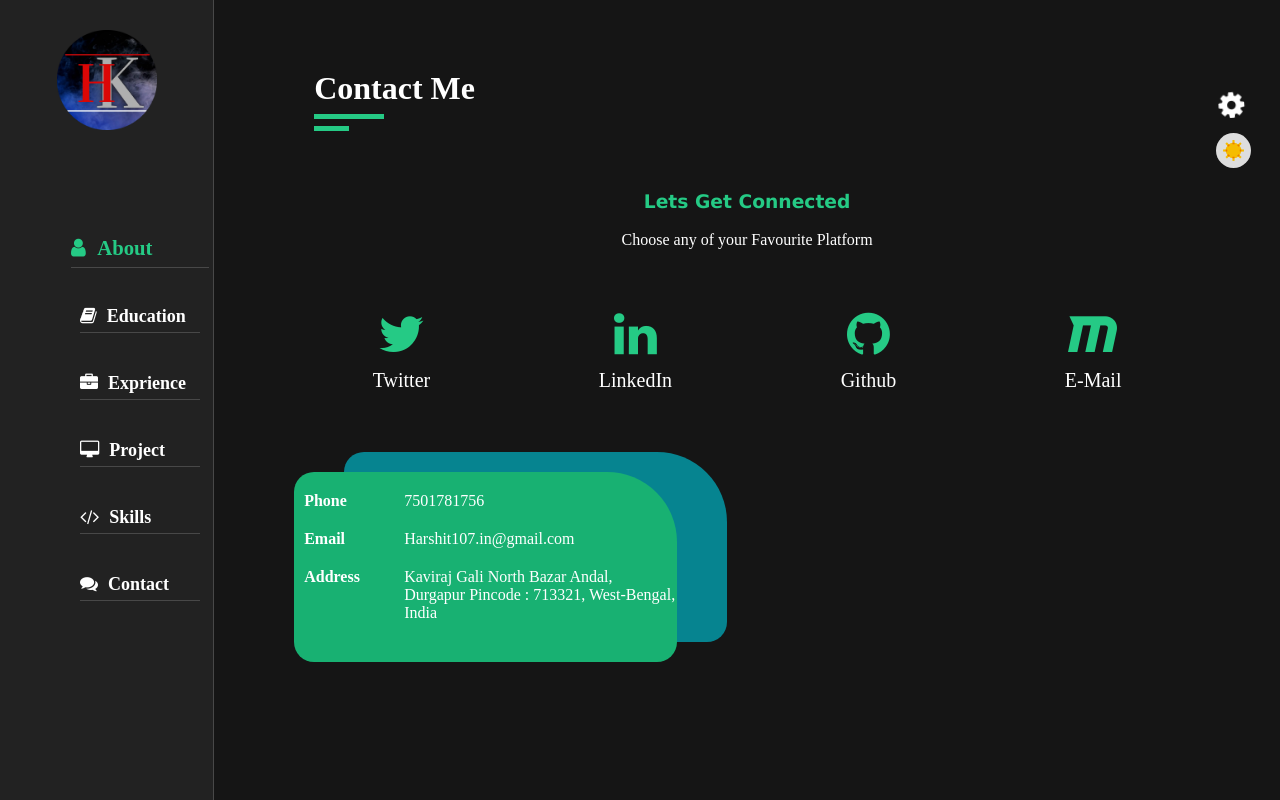
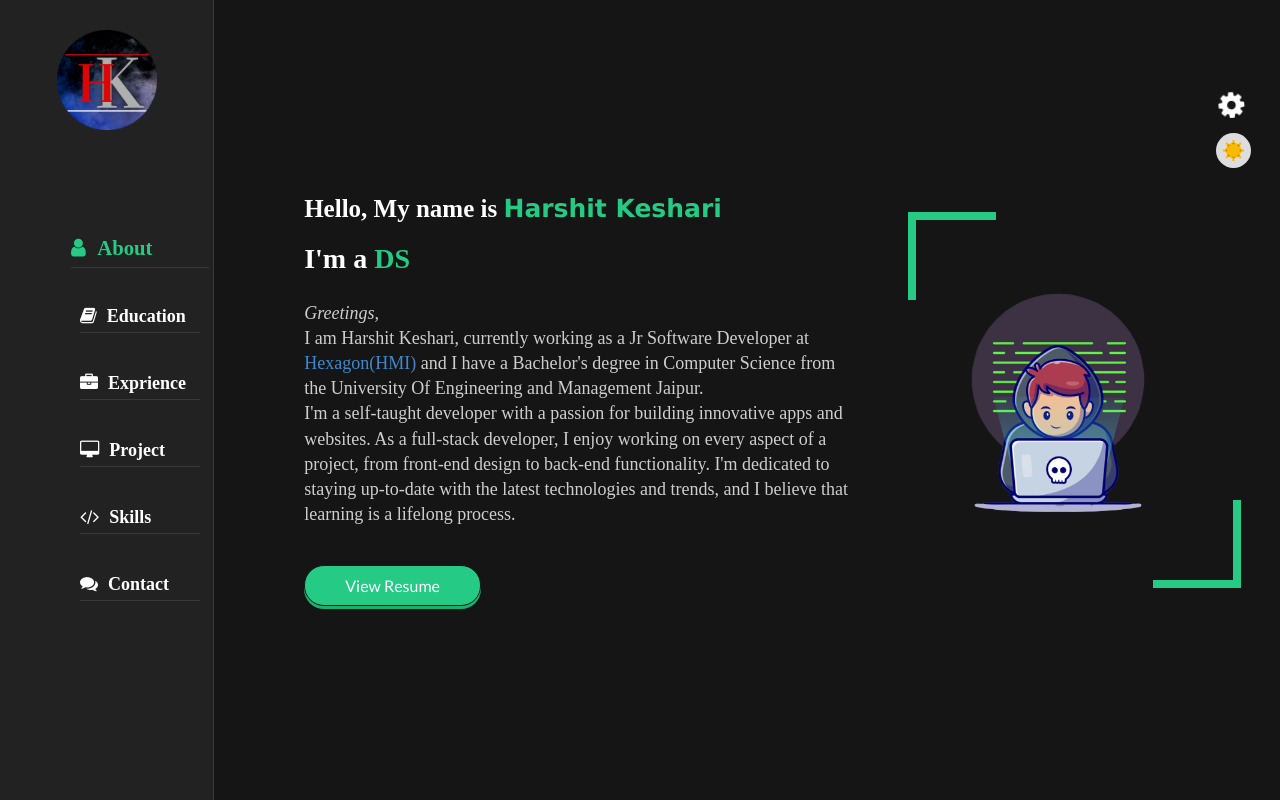
Before and after one commit to Harshit107/React-Website, a React (Create React App) app: page / in a window 1280 px wide. Built offline with nearby package versions, Linux system fonts and the light colour scheme; a web font is replaced by a local one.

Commit message:
All link update in contact

```diff
--- a/src/HomePage.js
+++ b/src/HomePage.js
@@ -6,7 +6,7 @@ import ThemeChanger from './component/ThemeManager/ThemeChanger';
 
 const HomePage = () => {
 
-  const [loadingComponent, setLoadingComponent] = useState(5);
+  const [loadingComponent, setLoadingComponent] = useState(0);
   const handleNewComponentChangeReq = function(index) {
     setLoadingComponent(index)
   };
--- a/src/component/UI/Button.js
+++ b/src/component/UI/Button.js
@@ -3,7 +3,7 @@ import './Button.css'
 
 const Button = (props) => {
    return (
-     <button className='custom__button'>{props.children}</button>
+     <button className='custom__button' onClick={props.handleClick}>{props.children}</button>
    )
 }
 export default Button;
--- a/src/component/UI/IconBox.js
+++ b/src/component/UI/IconBox.js
@@ -1,9 +1,10 @@
 import "./IconBox.css";
 
 const IconBox = (props) => {
+  let containerClassName = `icon-box__container ${props.className}`
   let logoClassName = `icon-box__container_img  fa fa-brands fa-${props.brandName}`;
   return (
-    <div className="icon-box__container">
+    <div className={containerClassName}>
       <i className={logoClassName}></i>
       <div className="icon-box__container_name">{props.logoName}</div>
     </div>
--- /dev/null
+++ b/src/component/UI/PopupModal.css
@@ -0,0 +1,34 @@
+.popup-modal {
+  position: fixed;
+  top: 50%;
+  left: 50%;
+  transform: translate(-50%, -50%);
+  z-index: 9999;
+  width: 80%;
+  max-width: 600px;
+  background-color: var(--matching-bg-color);
+  padding: 20px;
+  border-radius: 30px;
+  box-shadow: 0px 2px 10px rgba(0, 0, 0, 0.2);
+}
+
+.popup-modal h2 {
+  font-size: 24px;
+  font-weight: bold;
+  margin: 0 0 10px;
+  margin-bottom: 30px;
+}
+
+.popup-modal p {
+  font-size: 18px;
+}
+
+
+
+.popup-modal button:focus {
+  outline: none;
+}
+
+.popup-modal button:hover {
+  background-color: var(--primary-bg-color);
+}
--- /dev/null
+++ b/src/component/UI/PopupModal.js
@@ -0,0 +1,15 @@
+import "./PopupModal.css";
+import Button from './Button';
+
+function PopupModal(props) {
+  return (
+    <div className="popup-modal">
+      <h2>{props.title}</h2>
+      <p>{props.content}</p>
+      <p>{props.contentMore}</p>
+      <Button handleClick={props.closePopupModal}>Close</Button>
+    </div>
+  );
+}
+
+export default PopupModal;
--- a/src/component/contact/Contact.css
+++ b/src/component/contact/Contact.css
@@ -1,12 +1,12 @@
 
 .contact__container_connection_message{
     text-align: center;
-    margin-top: 60px;
+    margin-top: 40px;
 }
 
 .contact_logo_container{
   width: 100%;
-  margin-top: 50px;
+  margin-top: 40px;
   display: flex;
   justify-content: space-evenly;
 
@@ -42,3 +42,8 @@
   min-width: 100px;
 
 }
+
+
+.contact__open-mail {
+  cursor: pointer;
+}
--- a/src/component/contact/Contact.js
+++ b/src/component/contact/Contact.js
@@ -1,10 +1,29 @@
 import Header from "../Header/Header";
 import IconBox from "../UI/IconBox";
 import "./Contact.css";
+import React, { useState } from "react";
+import PopupModal from "../UI/PopupModal";
 
 const Contact = () => {
+
+    const [showPopupModal, setShowPopupModal] = useState(false);
+
+    const handlePopupModalToggle = () => {
+      console.log("H");
+      setShowPopupModal(!showPopupModal);
+    };
+
   return (
     <div className="contact__container">
+      {showPopupModal && (
+        <PopupModal
+          title="Contact via Email"
+          content="Gmail : Harshit107.in@gmail.com "
+          contentMore="Site : Contact@harshit107.in"
+          closePopupModal={handlePopupModalToggle}
+        />
+      )}
+
       <Header heading="Contact Me" />
       <div className="contact__container_connection_message">
         <h3 className="special__text">Lets Get Connected</h3>
@@ -13,33 +32,29 @@ const Contact = () => {
 
       <div className="contact_logo_container">
         <a
-          href="https://www.google.com"
-          target="blank"
-          className="default-link"
-        >
-          <IconBox brandName={"twitter"} logoName={"Twitter"} />
-        </a>
-        <a
-          href="https://www.google.com"
+          href="https://www.linkedin.com/in/harshit-keshari-296823156/"
           target="blank"
           className="default-link"
         >
           <IconBox brandName={"linkedin"} logoName={"LinkedIn"} />
         </a>
         <a
-          href="https://www.google.com"
+          href="https://github.com/Harshit107"
           target="blank"
           className="default-link"
         >
           <IconBox brandName={"github"} logoName={"Github"} />
         </a>
         <a
-          href="https://www.google.com"
+          href="https://twitter.com/harshit107in"
           target="blank"
           className="default-link"
         >
+          <IconBox brandName={"twitter"} logoName={"Twitter"} />
+        </a>
+        <div className="contact__open-mail" onClick={handlePopupModalToggle}>
           <IconBox brandName={"maxcdn"} logoName={"E-Mail"} />
-        </a>
+        </div>
       </div>
 
       <div className="contact__detail">
@@ -53,7 +68,10 @@ const Contact = () => {
         </div>
         <div className="contact__detail_row">
           <div className="contact__detail_title">Address</div>
-          <div className="contact__detail_value">Kaviraj Gali North Bazar Andal, Durgapur Pincode : 713321, West-Bengal, India</div>
+          <div className="contact__detail_value">
+            Kaviraj Gali North Bazar Andal, Durgapur Pincode : 713321,
+            West-Bengal, India
+          </div>
         </div>
       </div>
     </div>
--- a/src/theme/theme-style.css
+++ b/src/theme/theme-style.css
@@ -6,6 +6,7 @@
 
   --primary-text: #1d1a1a;
   --primary-bg-color: rgb(231, 231, 231);
+  --matching-bg-color: rgb(195, 195, 195);
 
   --secondary-text: #252425;
   --secondary-bg-color: #f1f1f1;
@@ -21,18 +22,21 @@
 
   --primary-text: #ffffff;
   --primary-bg-color: #151515;
+  --matching-bg-color: rgb(98, 118, 127);
+
 
   --secondary-text: #e9e9e9;
   --secondary-bg-color: #222222;
-  --border-color: #f3f3f32e;
+  --border-color: #a5a2a22e;
   --link-color : #4088cc;
   --low-white : #cecece;
 }
 
 .color-red {
-  --primary-heading: #de2626;
+  --primary-heading: #ec1839;
+  /* --primary-heading: #de2626; */
   --secondary-heading: #e31111;
-  --matching-heading : #e36811;
+  --matching-heading : #ef7432;
 }
 
 .color-blue {
```
